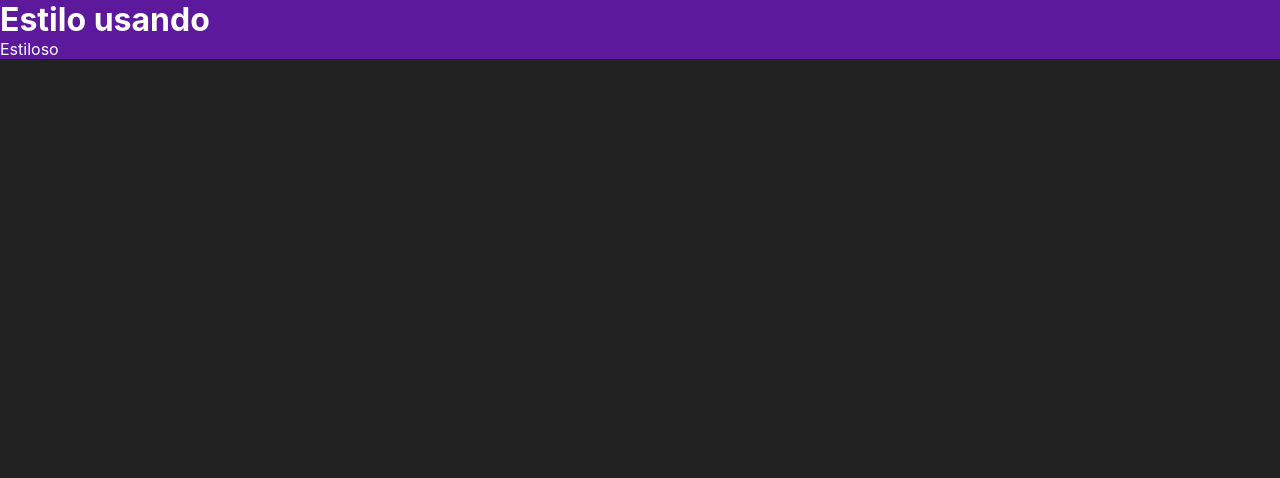
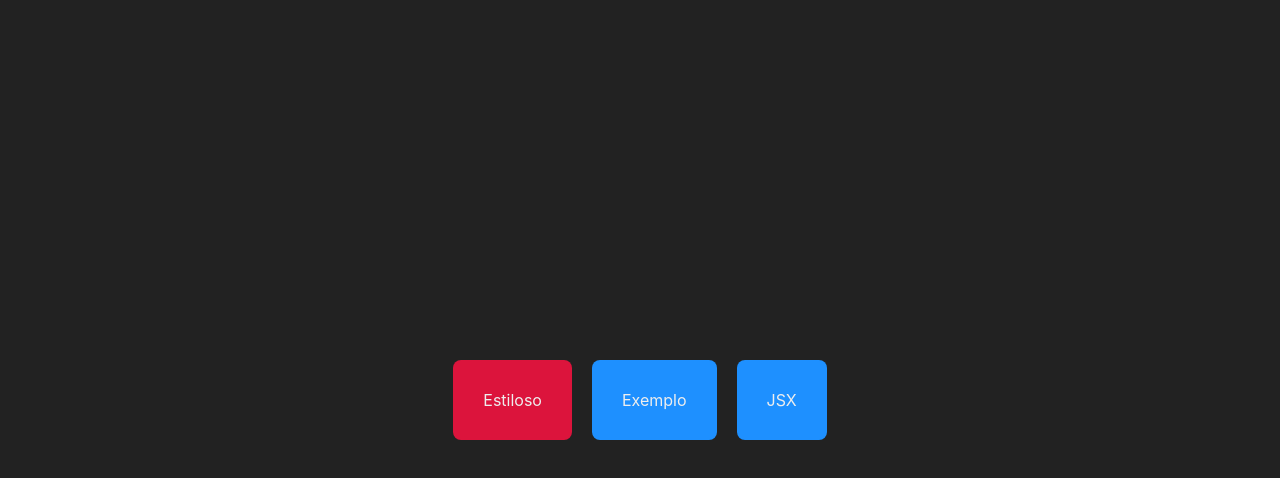
Before and after one commit to mauraodev/aulaonextjs_fundamentos, a Next.js app: page / in a window 1280 px wide. Shown: the top 478 px of the page. Built offline with nearby package versions, Linux system fonts and the light colour scheme.

Commit message:
feat: componente navegador

```diff
--- /dev/null
+++ b/src/componentes/Navegador.jsx
@@ -0,0 +1,15 @@
+import Link from "next/link";
+import style from "../styles/Navegador.module.css";
+
+
+export default function Navegador(props) {
+    return (
+        <Link href={props.destino}>
+            <div className={style.navegador} style={{
+                backgroundColor: props.cor ?? 'dodgerblue'
+            }}>
+                {props.texto}
+            </div>
+        </Link>
+    )
+}
--- a/src/pages/index.jsx
+++ b/src/pages/index.jsx
@@ -1,11 +1,18 @@
 import styles from '../styles/Estiloso.module.css'
-import Link from 'next/link'
+import Navegador from '../componentes/Navegador'
 
 export default function Inicio() {
     return (
-        <div className={styles.roxo}>
-            <h1>Estilo usando</h1>
-            <Link href='/estiloso'>Estiloso</Link>
+        <div style={{
+            display: 'flex',
+            justifyContent: 'center',
+            alignContent: 'center',
+            height: '100vh',
+            flexWrap: 'wrap',
+        }}>
+            <Navegador destino="/estiloso" texto="Estiloso" cor="crimson"/>
+            <Navegador destino="/exemplo" texto="Exemplo"/>
+            <Navegador destino="/jsx" texto="JSX"/>
         </div>
     )
 }
--- a/src/pages/jsx.jsx
+++ b/src/pages/jsx.jsx
@@ -1,3 +1,5 @@
+import Layout from "../componentes/Layout";
+
 export default function Jsx() {
     const titulo = <h1>JSX é um conceito central</h1>
 
@@ -6,6 +8,7 @@ export default function Jsx() {
     }
 
     return (
+        <Layout titulo="Entendo JSX">
             <div>
                 { titulo }
                 { subtitulo() }
@@ -13,5 +16,6 @@ export default function Jsx() {
                     { JSON.stringify({ nome: 'João'})}
                 </p>
             </div>
+        </Layout>
     )
 }
--- /dev/null
+++ b/src/styles/Navegador.module.css
@@ -0,0 +1,5 @@
+.navegador {
+    padding: 30px;
+    margin: 10px;
+    border-radius: 8px;
+}
```
Also changed, not shown: src/pages/exemplo.jsx (+7 -4 lines). Lines whose indentation alone changed are shown as unchanged.
